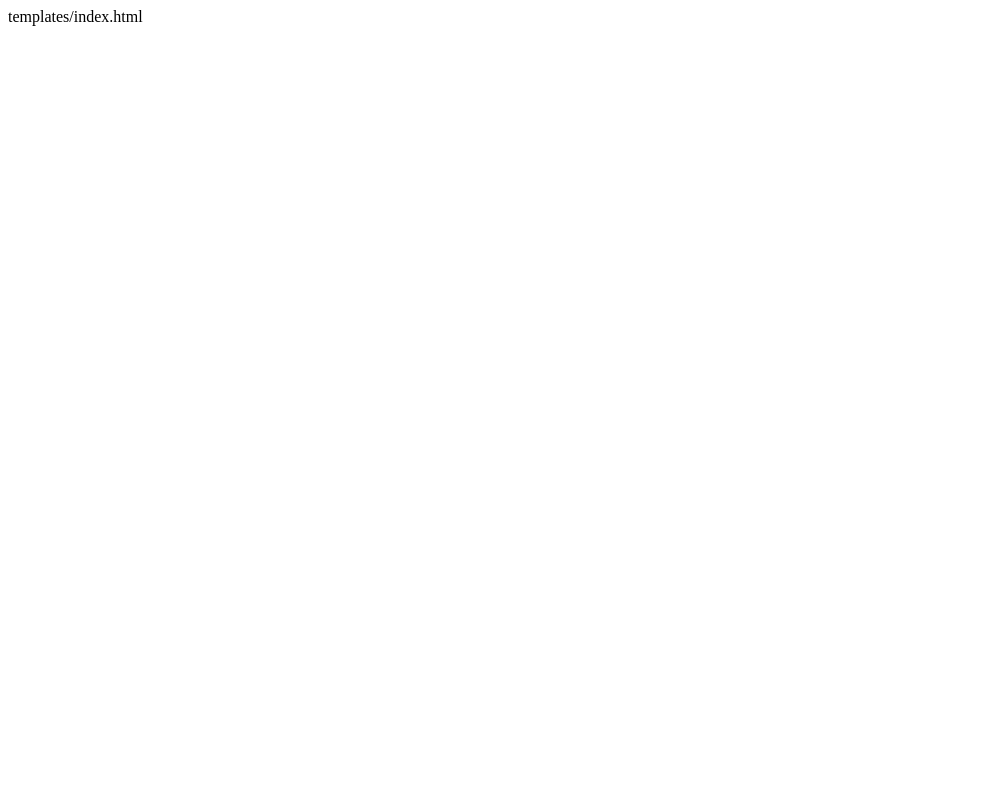
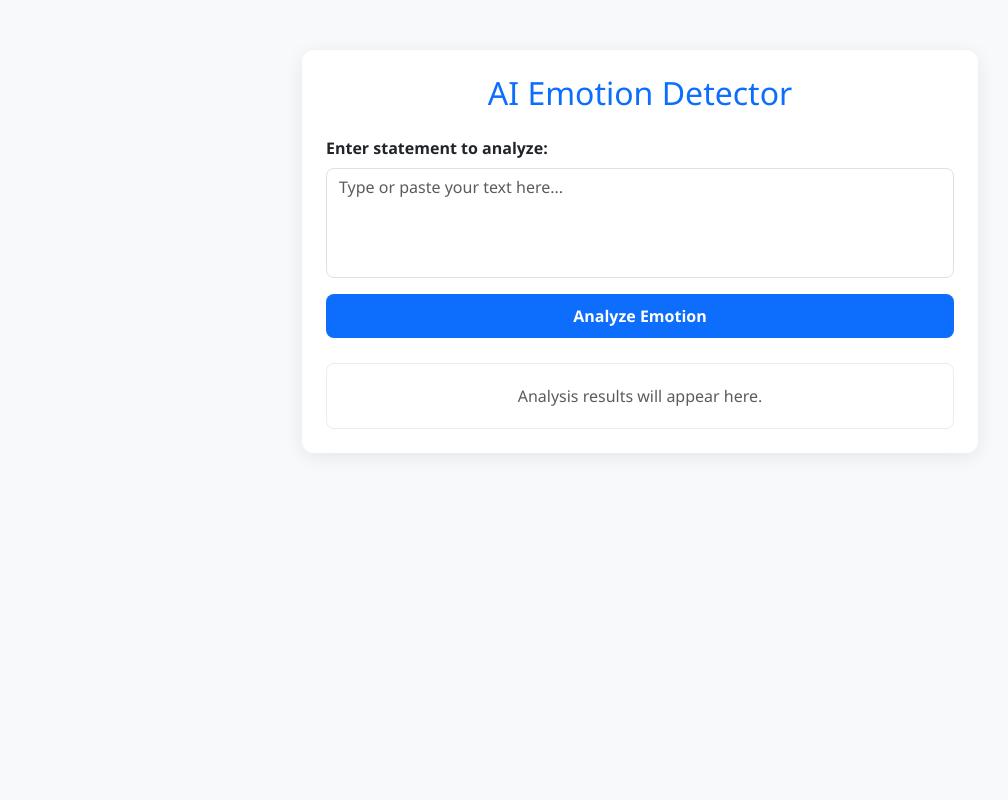
Before and after one commit to ad-b34/final_project_emotion_detection, a Flask app: page / in a window 1280 px wide. Before the commit the part shown is almost empty. Shown: the whole page, without its empty margins (0-1008 px from the left). Run offline with Flask 3, Linux system fonts and the light colour scheme; some libraries are stand-ins or nearby versions.

Commit message:
Add files via upload

```diff
--- a/templates/index.html
+++ b/templates/index.html
@@ -1 +1,64 @@
-templates/index.html
+<!DOCTYPE html>
+<html lang="en">
+<head>
+    <meta charset="UTF-8">
+    <meta name="viewport" content="width=device-width, initial-scale=1.0">
+    <title>Emotion Detector</title>
+    <link href="https://cdn.jsdelivr.net/style/bootstrap/5.3.0/css/bootstrap.min.css" rel="stylesheet">
+    <style>
+        body {
+            background-color: #f8f9fa;
+            font-family: 'Segoe UI', Tahoma, Geneva, Verdana, sans-serif;
+            color: #212529;
+        }
+        .container {
+            max-width: 700px;
+            margin-top: 50px;
+        }
+        .card {
+            border: none;
+            border-radius: 12px;
+            box-shadow: 0 4px 20px rgba(0, 0, 0, 0.08);
+        }
+        .btn-primary {
+            background-color: #0d6efd;
+            border: none;
+            padding: 10px 24px;
+            font-weight: 600;
+            border-radius: 8px;
+        }
+        .btn-primary:hover {
+            background-color: #0b5ed7;
+        }
+        textarea {
+            border-radius: 8px !important;
+            resize: none;
+        }
+        .response-container {
+            margin-top: 25px;
+            padding: 20px;
+            border-radius: 8px;
+            background-color: #ffffff;
+            border: 1px solid #e9ecef;
+        }
+    </style>
+    <script src="./static/mywebscript.js"></script>
+</head>
+<body>
+    <div class="container">
+        <div class="card p-4">
+            <h2 class="text-center mb-4 text-primary font-weight-bold">AI Emotion Detector</h2>
+            <div class="mb-3">
+                <label for="textToAnalyze" class="form-label fw-semibold">Enter statement to analyze:</label>
+                <textarea class="form-control" id="textToAnalyze" name="textToAnalyze" rows="4" placeholder="Type or paste your text here..."></textarea>
+            </div>
+            <div class="d-grid gap-2">
+                <button class="btn btn-primary" onclick="RunSentimentAnalysis()">Analyze Emotion</button>
+            </div>
+            <div id="system_response" class="response-container text-muted text-center">
+                Analysis results will appear here.
+            </div>
+        </div>
+    </div>
+</body>
+</html>
```
